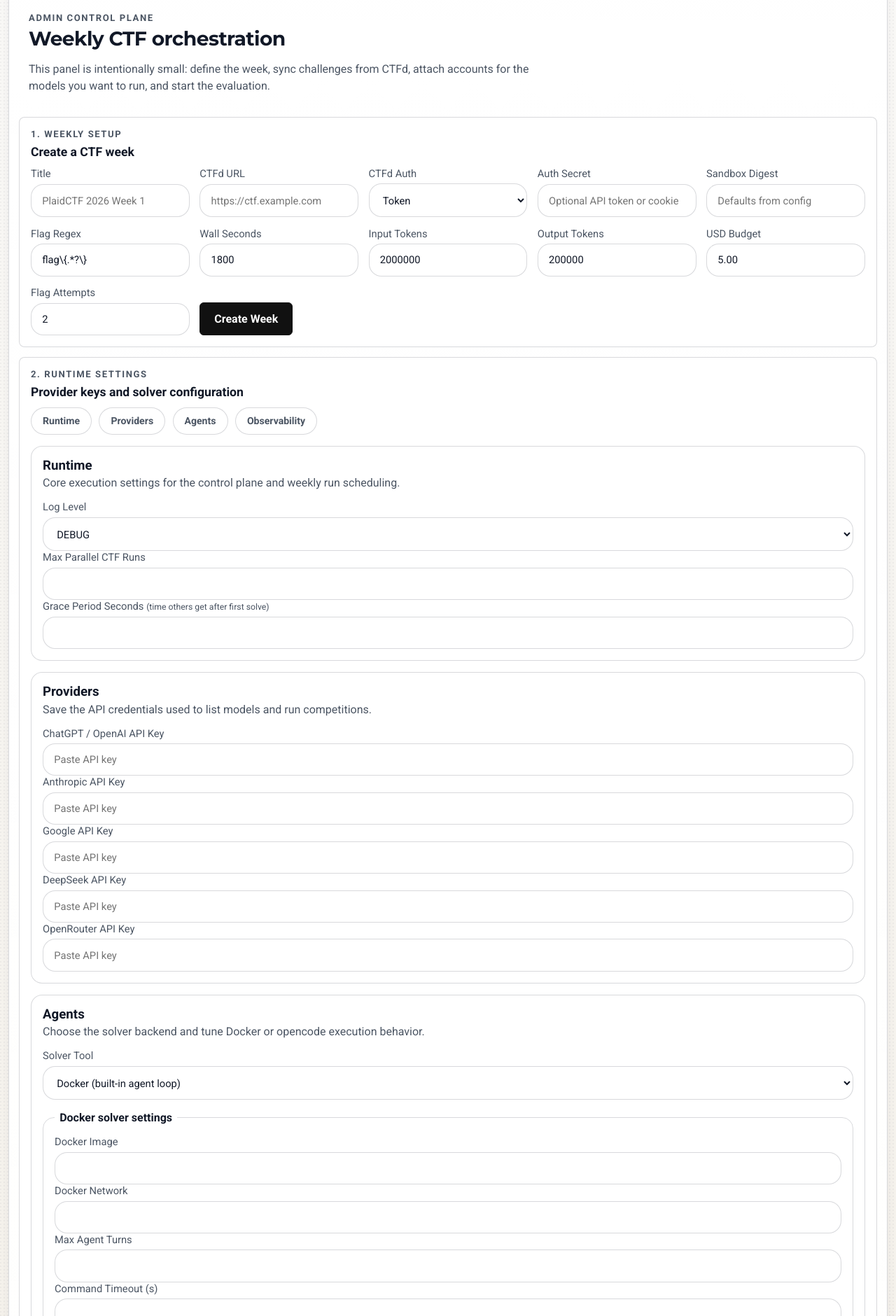
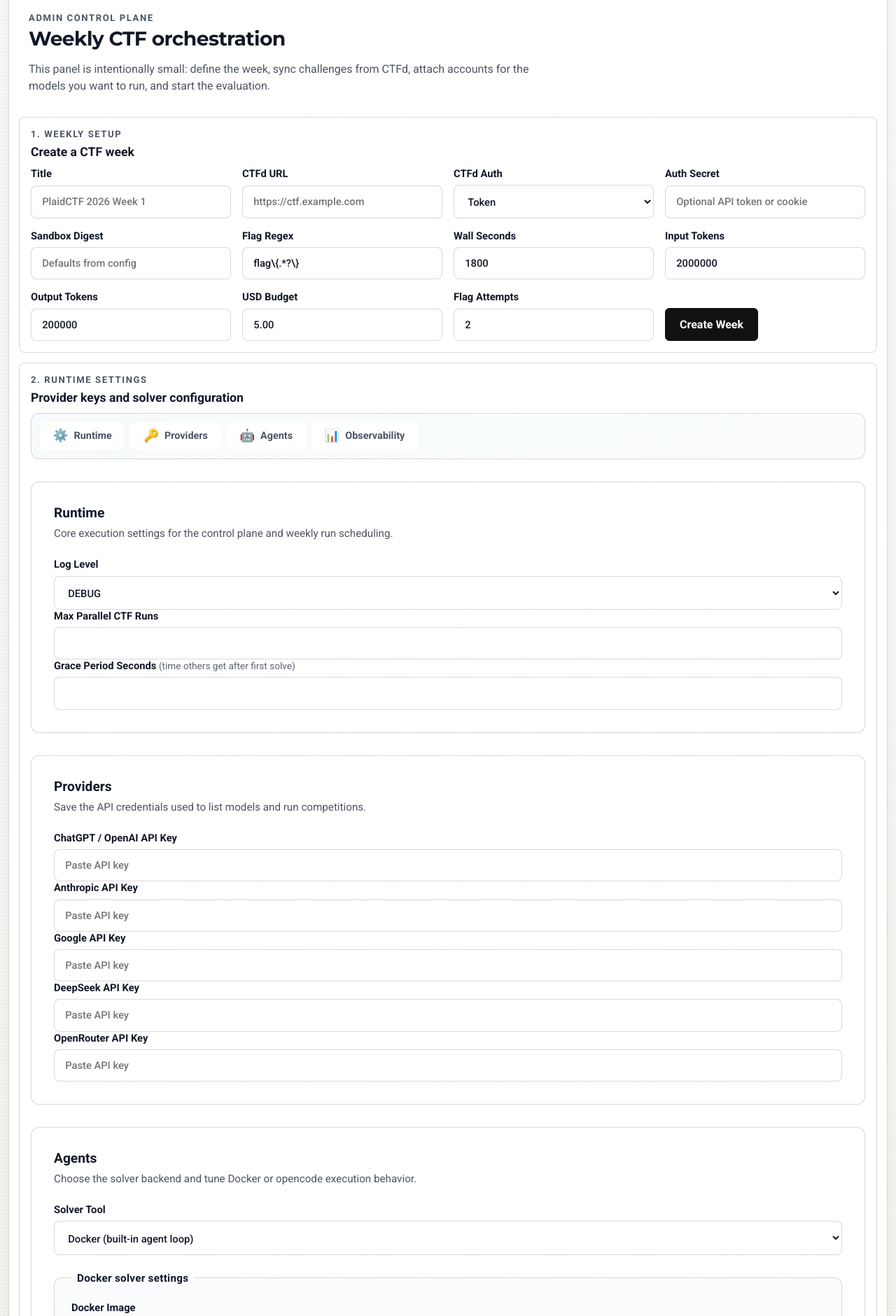
Before and after one commit to Markus-MS/hackathon, a Python web app: template modules/frontend/templates/frontend_admin/dashboard.html in a window 1280 px wide. Shown: the part 67-1947 px from the top of the page at 70% size. Run offline with Jinja, Linux system fonts and the light colour scheme; the template is opened without the code that fills it, so the values that code supplies are empty; some web fonts are replaced.

Commit message:
Improve admin dashboard settings tabs with better UI and icons
- Add emoji icons to each settings tab for visual clarity
- Enhance tab styling with better colors, shadows, and hover effects
- Improve form styling with better spacing, focus states, and typography
- Add smooth fade-in animation when switching tabs
- Enhance fieldset styling with subtle backgrounds
- Improve checkbox styling with better cursor and spacing
- Better visual hierarchy with improved padding and gaps
- Add transition animations for smoother interactions

Co-authored-by: Copilot <223556219+Copilot@users.noreply.github.com>

```diff
--- a/modules/frontend/static/app.css
+++ b/modules/frontend/static/app.css
@@ -804,63 +804,112 @@ h4 {
 
 .settings-subtabs {
   display: grid;
-  gap: 1rem;
+  gap: 2rem;
 }
 
 .settings-subtab-list {
   display: flex;
   flex-wrap: wrap;
-  gap: 0.65rem;
+  gap: 0.5rem;
+  padding: 0.75rem;
+  background: linear-gradient(135deg, rgba(11, 114, 133, 0.03) 0%, rgba(11, 114, 133, 0.02) 100%);
+  border-radius: 12px;
+  border: 1px solid var(--border);
 }
 
 .settings-subtab-button {
-  padding: 0.65rem 1rem;
-  border: 1px solid var(--border);
-  border-radius: 999px;
-  background: rgba(255, 255, 255, 0.72);
+  display: flex;
+  align-items: center;
+  gap: 0.5rem;
+  padding: 0.65rem 1.1rem;
+  border: 1px solid transparent;
+  border-radius: 8px;
+  background: white;
   color: var(--muted);
-  font-size: 0.88rem;
-  font-weight: 700;
+  font-size: 0.9rem;
+  font-weight: 600;
+  cursor: pointer;
+  transition: all 0.2s ease;
+  white-space: nowrap;
+}
+
+.settings-subtab-button:hover {
+  background: rgba(255, 255, 255, 0.9);
+  border-color: rgba(11, 114, 133, 0.15);
+  color: var(--text);
+  transform: translateY(-1px);
 }
 
 .settings-subtab-button.is-active {
   background: white;
   color: var(--text);
-  border-color: rgba(11, 114, 133, 0.26);
-  box-shadow: 0 0 0 1px rgba(11, 114, 133, 0.08);
+  border: 1px solid rgba(11, 114, 133, 0.3);
+  box-shadow: 0 2px 8px rgba(11, 114, 133, 0.15), inset 0 1px 0 rgba(255, 255, 255, 0.8);
+  font-weight: 700;
+}
+
+.settings-tab-icon {
+  font-size: 1.1rem;
+  display: inline-flex;
+  line-height: 1;
 }
 
 .settings-subtab-panel {
   display: grid;
-  gap: 1rem;
-  padding: 1rem;
+  gap: 1.5rem;
+  padding: 2rem;
   border: 1px solid var(--border);
-  border-radius: 16px;
-  background: rgba(255, 255, 255, 0.62);
+  border-radius: 12px;
+  background: linear-gradient(135deg, rgba(255, 255, 255, 0.95) 0%, rgba(255, 255, 255, 0.88) 100%);
+  box-shadow: 0 1px 3px rgba(0, 0, 0, 0.05);
+  animation: fadeIn 0.2s ease;
+}
+
+@keyframes fadeIn {
+  from {
+    opacity: 0;
+    transform: translateY(4px);
+  }
+  to {
+    opacity: 1;
+    transform: translateY(0);
+  }
 }
 
 .settings-subtab-copy {
   display: grid;
-  gap: 0.3rem;
+  gap: 0.5rem;
+}
+
+.settings-subtab-copy h3 {
+  margin: 0;
+  font-size: 1.2rem;
+  color: var(--text);
 }
 
 .settings-subtab-copy p {
   margin: 0;
   color: var(--muted);
+  font-size: 0.95rem;
+  line-height: 1.4;
 }
 
 .settings-fieldset {
   margin: 0;
-  padding: 1rem;
+  padding: 1.5rem;
   border: 1px solid var(--border);
-  border-radius: 16px;
+  border-radius: 10px;
   display: grid;
-  gap: 1rem;
+  gap: 1.2rem;
+  background: rgba(11, 114, 133, 0.02);
 }
 
 .settings-fieldset legend {
-  padding: 0 0.45rem;
+  padding: 0 0.5rem;
   font-weight: 700;
+  font-size: 0.95rem;
+  color: var(--text);
+  letter-spacing: 0.3px;
 }
 
 .hero-meta {
@@ -888,7 +937,8 @@ h4 {
 }
 
 .grid-form {
-  grid-template-columns: repeat(auto-fit, minmax(220px, 1fr));
+  grid-template-columns: repeat(auto-fit, minmax(240px, 1fr));
+  gap: 1rem;
 }
 
 .wide-field {
@@ -897,9 +947,22 @@ h4 {
 
 .stack-form label {
   display: grid;
-  gap: 0.35rem;
+  gap: 0.45rem;
   color: var(--muted);
   font-size: 0.92rem;
+  font-weight: 500;
+}
+
+.stack-form label span {
+  color: var(--text);
+  font-weight: 600;
+}
+
+.stack-form label small {
+  font-weight: 400;
+  font-size: 0.85rem;
+  color: var(--muted);
+  opacity: 0.9;
 }
 
 .stack-form input,
@@ -908,9 +971,25 @@ h4 {
   width: 100%;
   padding: 0.82rem 0.95rem;
   border: 1px solid var(--border);
-  border-radius: 18px;
+  border-radius: 8px;
   background: white;
   color: var(--text);
+  font-family: inherit;
+  transition: border-color 0.2s ease, box-shadow 0.2s ease;
+}
+
+.stack-form input:hover,
+.stack-form select:hover,
+.stack-form textarea:hover {
+  border-color: rgba(11, 114, 133, 0.2);
+}
+
+.stack-form input:focus,
+.stack-form select:focus,
+.stack-form textarea:focus {
+  outline: none;
+  border-color: rgba(11, 114, 133, 0.4);
+  box-shadow: 0 0 0 3px rgba(11, 114, 133, 0.1);
 }
 
 .form-actions {
@@ -1024,11 +1103,21 @@ h4 {
   display: flex !important;
   grid-template-columns: auto 1fr;
   align-items: center;
-  gap: 0.55rem !important;
+  gap: 0.65rem !important;
+  padding: 0.6rem 0;
 }
 
 .inline-check input {
-  width: auto;
+  width: 18px;
+  height: 18px;
+  cursor: pointer;
+  accent-color: rgba(11, 114, 133, 0.7);
+}
+
+.inline-check span {
+  color: var(--text);
+  font-weight: 500;
+  cursor: pointer;
 }
 
 .run-monitor {
--- a/modules/frontend/templates/frontend_admin/dashboard.html
+++ b/modules/frontend/templates/frontend_admin/dashboard.html
@@ -102,10 +102,22 @@
     <form class="stack-form" method="post" action="{{ url_for('admin.update_settings') }}">
       <div class="settings-subtabs" data-settings-tabs data-active-tab="{{ active_settings_tab }}">
         <div class="settings-subtab-list" role="tablist" aria-label="Settings sections">
-          <button type="button" class="settings-subtab-button{% if active_settings_tab == 'runtime' %} is-active{% endif %}" role="tab" aria-selected="{{ 'true' if active_settings_tab == 'runtime' else 'false' }}" data-settings-tab-button data-settings-tab="runtime">Runtime</button>
-          <button type="button" class="settings-subtab-button{% if active_settings_tab == 'providers' %} is-active{% endif %}" role="tab" aria-selected="{{ 'true' if active_settings_tab == 'providers' else 'false' }}" data-settings-tab-button data-settings-tab="providers">Providers</button>
-          <button type="button" class="settings-subtab-button{% if active_settings_tab == 'agents' %} is-active{% endif %}" role="tab" aria-selected="{{ 'true' if active_settings_tab == 'agents' else 'false' }}" data-settings-tab-button data-settings-tab="agents">Agents</button>
-          <button type="button" class="settings-subtab-button{% if active_settings_tab == 'observability' %} is-active{% endif %}" role="tab" aria-selected="{{ 'true' if active_settings_tab == 'observability' else 'false' }}" data-settings-tab-button data-settings-tab="observability">Observability</button>
+          <button type="button" class="settings-subtab-button{% if active_settings_tab == 'runtime' %} is-active{% endif %}" role="tab" aria-selected="{{ 'true' if active_settings_tab == 'runtime' else 'false' }}" data-settings-tab-button data-settings-tab="runtime" title="Core execution settings">
+            <span class="settings-tab-icon">⚙️</span>
+            <span>Runtime</span>
+          </button>
+          <button type="button" class="settings-subtab-button{% if active_settings_tab == 'providers' %} is-active{% endif %}" role="tab" aria-selected="{{ 'true' if active_settings_tab == 'providers' else 'false' }}" data-settings-tab-button data-settings-tab="providers" title="API credentials for LLM providers">
+            <span class="settings-tab-icon">🔑</span>
+            <span>Providers</span>
+          </button>
+          <button type="button" class="settings-subtab-button{% if active_settings_tab == 'agents' %} is-active{% endif %}" role="tab" aria-selected="{{ 'true' if active_settings_tab == 'agents' else 'false' }}" data-settings-tab-button data-settings-tab="agents" title="Solver backend configuration">
+            <span class="settings-tab-icon">🤖</span>
+            <span>Agents</span>
+          </button>
+          <button type="button" class="settings-subtab-button{% if active_settings_tab == 'observability' %} is-active{% endif %}" role="tab" aria-selected="{{ 'true' if active_settings_tab == 'observability' else 'false' }}" data-settings-tab-button data-settings-tab="observability" title="Error tracking and telemetry">
+            <span class="settings-tab-icon">📊</span>
+            <span>Observability</span>
+          </button>
         </div>
 
         <input type="hidden" name="active_settings_tab" value="{{ active_settings_tab }}" data-settings-tab-input>
```
